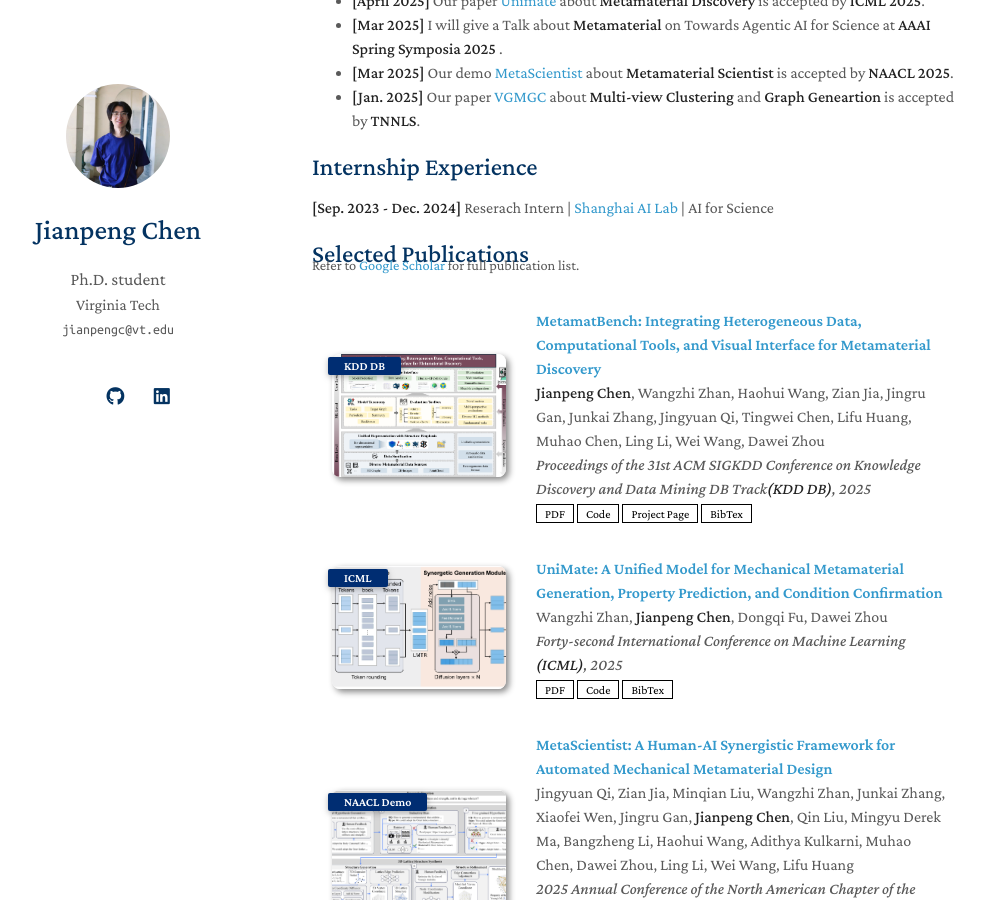
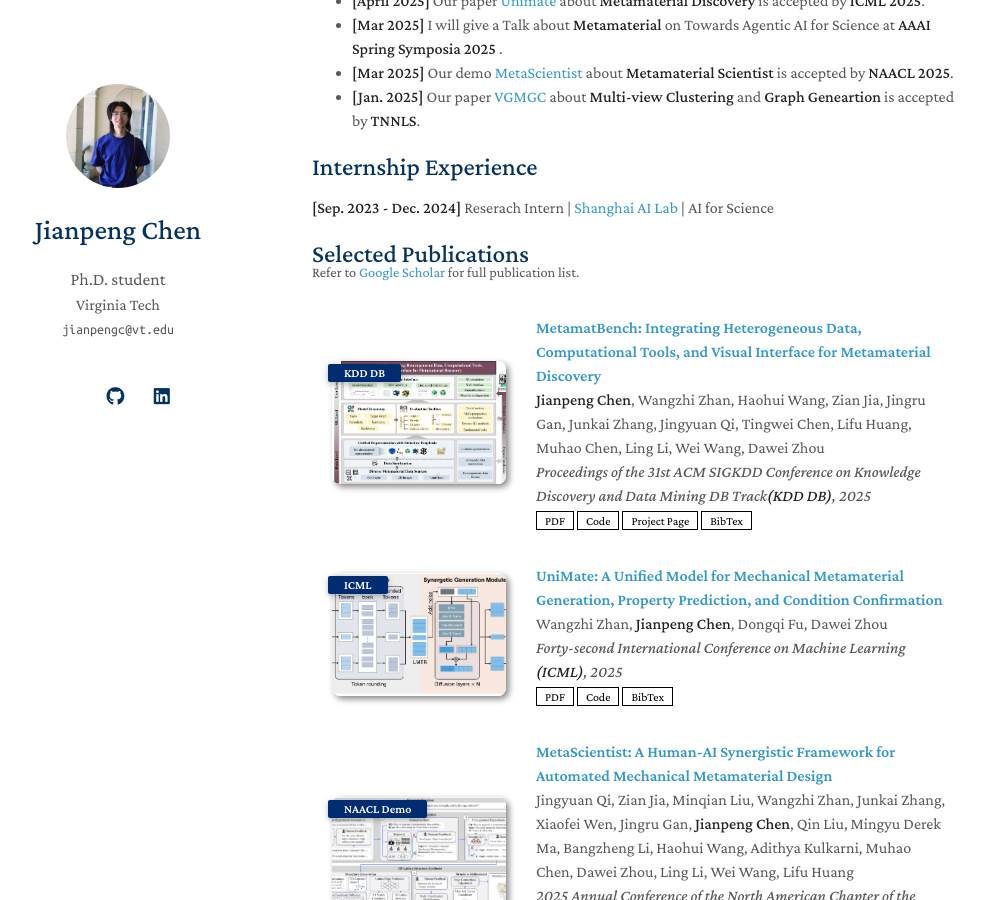
Before and after one commit to cjpcool/cjpcool.github.io, a Jekyll site: the page built from index.md, in a window 1280 px wide and 900 px high, scrolled down 553 px. Shown: the whole window, without its empty margins (158-1142 px from the left). Built offline with Jekyll 4.4.1, drawn with Linux system fonts in a browser that asks for light colours; a style sheet for code colours, icons or effects is not loaded; our own code applies the rules of GitHub Pages for plain Markdown files.

Commit message:
Update publications.md

```diff
--- a/_includes/publications.md
+++ b/_includes/publications.md
@@ -1,5 +1,5 @@
 <h2 id="publications" style="margin: 2px 0px -15px;">Selected Publications</h2>
-<p style="margin-top: 3px; font-size: 90%;">
+<p style="margin-top: 10px; font-size: 90%;">
   Refer to <a href="https://scholar.google.com/citations?user=9RgIQ50AAAAJ" target="_blank">Google Scholar</a> for full publication list.
 </p>
 <div class="publications">
```
